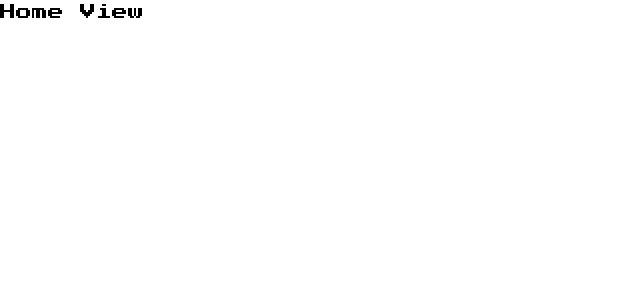
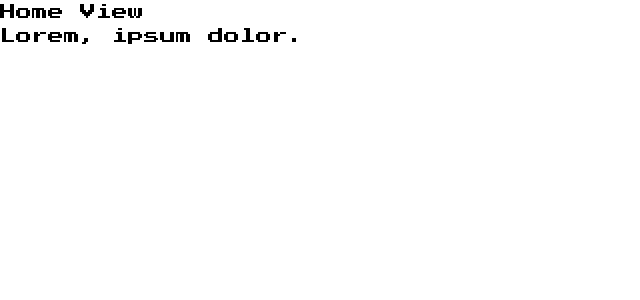
Before and after one commit to alexbulanovgoodmail/vue-3-composition-api-dojo-blog, a Vue app: page / in a window 1280 px wide. Shown: the top 300 px of the page, without its empty margins (0-640 px from the left). Built offline with nearby package versions, Linux system fonts and the light colour scheme.

Commit message:
Template Refs in the Setup Function

```diff
--- a/src/views/HomeView.vue
+++ b/src/views/HomeView.vue
@@ -4,15 +4,28 @@ import { onMounted, ref } from 'vue'
 console.log('[setup]')
 
 const caption = ref('Home View')
+const pRef = ref(null)
 
 //
 onMounted(() => {
   console.log('[onMounted]')
+  pRef.value.style = 'user-select: none;'
 })
+
+function handleClick(params) {
+  pRef.value.classList.toggle('active')
+}
 </script>
 
 <template>
   <main>
     <h1>{{ caption }}</h1>
+    <p ref="pRef" @click="handleClick">Lorem, ipsum dolor.</p>
   </main>
 </template>
+
+<style lang="scss">
+.active {
+  color: #ff0000;
+}
+</style>
```
